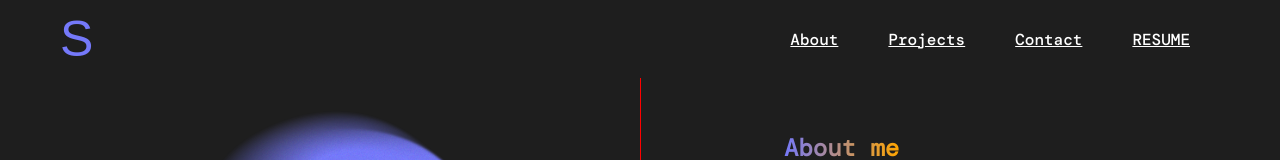
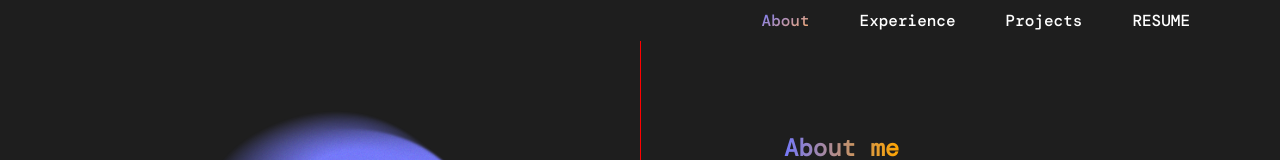
Before and after one commit to skchuong100/my-portfolio, a React (Create React App) app: page / in a window 1280 px wide. Shown: the top 160 px of the page. Built offline with nearby package versions, Linux system fonts and the light colour scheme; a web font is replaced by a local one.

Commit message:
Updates to navbar

```diff
--- a/src/components/FirstSection.css
+++ b/src/components/FirstSection.css
@@ -38,7 +38,7 @@
 }
 
 /* right-half on mobile: natural flow */
-.right-half {
+.right-half.scroll-column {
   display: block;
   width: 100%;
 }
@@ -201,11 +201,16 @@
   border-radius: 999px;
   color: var(--color-text);
 }
-.tag.kotlin {
+.tag.a {
   background: linear-gradient(135deg, #FBAE6A, #FFAB66);
 }
-.tag.maps-api {
+.tag.b {
   background: linear-gradient(135deg, #7579FA, #A68BFF);
+}
+
+.tag.c {
+  background: linear-gradient(135deg, #FBAE6A, #FFAB66);
+
 }
 
 /* ——— Desktop enhancements (≥768px) ——— */
@@ -252,7 +257,7 @@
   }
 
   /* scrollable right-half */
-  .right-half {
+  .right-half.scroll-column {
     display: flex;
     flex-direction: column;
     align-items: flex-start;
@@ -263,8 +268,11 @@
     -webkit-overflow-scrolling: touch;
     scroll-behavior: smooth;
     scrollbar-width: none;
+    position: relative;
+
+
   }
-  .right-half::-webkit-scrollbar {
+  .right-half.scroll-column::-webkit-scrollbar {
     display: none;
   }
 
@@ -276,11 +284,30 @@
     max-width: 400px;
   }
 
+
   .projects-section{
-    padding-bottom: 5rem;
+    padding-bottom: 10rem;
   }
 
   .social-row {
     display: none;
   }
+
+  .scroll-column {
+  height: calc(100vh - 60px); /* adjust if your navbar is taller/shorter */
+  overflow-y: auto;
+  scroll-behavior: smooth;
+  overflow-y: auto;
+  height: calc(100vh - 60px);
+  scroll-behavior: smooth;
+
+  /* hide scrollbar */
+  -ms-overflow-style: none;  /* IE and Edge */
+  scrollbar-width: none;     /* Firefox */
 }
+
+.scroll-column::-webkit-scrollbar {
+  display: none;             /* Chrome, Safari and Opera */
+}
+
+}
--- a/src/components/FirstSection.js
+++ b/src/components/FirstSection.js
@@ -51,7 +51,7 @@ export default function FirstSection() {
 
       </div>
 
-      <div className="right-half">
+      <div className="right-half scroll-column">
         <div id="about-me" className="about-me-section">
           <h2 className="section-title">About me</h2>
           <div className="about-me-content">
@@ -88,11 +88,24 @@ export default function FirstSection() {
               a map of places and events to meet at. Our motto is “We INTERmediate the MEET”.
             </p>
             <div className="project-tags">
-              <span className="tag kotlin">Kotlin</span>
-              <span className="tag maps-api">Google Maps API</span>
+              <span className="tag a">Kotlin</span>
+              <span className="tag b">Google Maps API</span>
+              <span className="tag c">Firebase</span>
+            </div>
+          </div>
+          <div className="project-card">
+            <h3 className="project-name">Food Decider</h3>
+            <p className="project-description">
+              Programmed a GUI that displays restaurants and their details based on user preferences.
+              Utilized Google Maps API to gather information about the restaurant
+            </p>
+            <div className="project-tags">
+              <span className="tag a">Python</span>
+              <span className="tag b">Google Maps API</span>
             </div>
           </div>
           </div>
+
       </div>
     </section>
   );
--- a/src/components/Navbar.css
+++ b/src/components/Navbar.css
@@ -62,6 +62,7 @@ body::-webkit-scrollbar {
 }
 
 .navbar-right a {
+  text-decoration: none;
   background: none;
   -webkit-text-fill-color: white;  /* default text color */
 }
--- a/src/components/Navbar.js
+++ b/src/components/Navbar.js
@@ -1,89 +1,78 @@
-
+// Navbar.js
 import React, { useState, useEffect } from 'react';
 import './Navbar.css';
 import ResumePDF from '../assets/Spencer Chuong\'s Resume.pdf';
 
-const Navbar = () => {
-  const [activeSection, setActiveSection] = useState(null);
+export default function Navbar() {
+  const [activeSection, setActiveSection] = useState('about-me');
 
-  // onClick still scrolls the mini‐page
-const handleMiniPageScroll = (e, targetId) => {
+  const scrollToSection = (e, id) => {
     e.preventDefault();
     const container = document.querySelector('.scroll-column');
-  const target    = document.getElementById(targetId);
+    const target    = document.getElementById(id);
     if (container && target) {
-    const offset = target.offsetTop - container.offsetTop;
-    container.scrollTo({ top: offset, behavior: 'smooth' });
-    setActiveSection(targetId);    // ← highlight right away
+      const y = target.offsetTop - container.offsetTop;
+      container.scrollTo({ top: y, behavior: 'smooth' });
+      // we can still optimistically set here, but observer will correct if needed
+      setActiveSection(id);
     }
   };
 
-
-  // watch the scroll‐column’s scroll position
   useEffect(() => {
   const container = document.querySelector('.scroll-column');
   if (!container) return;
 
+  const sectionIds = ['about-me','experience','projects'];
+
   const onScroll = () => {
     const scrollTop = container.scrollTop;
-    const mid      = container.clientHeight / 2;
-    const aboutOff   = document.getElementById('about-me').offsetTop;
-    const projectsOff = document.getElementById('test2').offsetTop;
-    const contactOff  = document.getElementById('test3').offsetTop;
+    let current = sectionIds[0];        // default to first
 
-    if (scrollTop + mid >= contactOff) {
-      setActiveSection('test3');
-    } else if (scrollTop + mid >= projectsOff) {
-      setActiveSection('test2');
-    } else {
-      setActiveSection('about-me');
+    sectionIds.forEach(id => {
+      const el = document.getElementById(id);
+      // if this section's top is at or above the scroll position + 10px,
+      // treat it as having “arrived”
+      if (el && el.offsetTop <= scrollTop + 10) {
+        current = id;
       }
+    });
+
+    setActiveSection(current);
   };
 
+  // listen and initialize
   container.addEventListener('scroll', onScroll);
-  onScroll(); // initialize
+  onScroll();
+
   return () => container.removeEventListener('scroll', onScroll);
 }, []);
 
-
   return (
     <nav className="navbar">
-      <div className="navbar-left">
-        <a href="#section-one" className="logo">S</a>
-      </div>
+      <div className="navbar-left"></div>
       <div className="navbar-right">
         <a
-          href="#section-two"
-          className={activeSection === 'about-me' ? 'active' : ''}
-          onClick={e => handleMiniPageScroll(e, 'about-me')}
-        >
-          About
-        </a>
+          href="#about-me"
+          onClick={e => scrollToSection(e,'about-me')}
+          className={activeSection==='about-me' ? 'active' : ''}
+        >About</a>
         <a
-          href="#section-three"
-          className={activeSection === 'test2' ? 'active' : ''}
-          onClick={e => handleMiniPageScroll(e, 'test2')}
-        >
-          Projects
-        </a>
+          href="#experience"
+          onClick={e => scrollToSection(e,'experience')}
+          className={activeSection==='experience' ? 'active' : ''}
+        >Experience</a>
         <a
-          href="#section-four"
-          className={activeSection === 'test3' ? 'active' : ''}
-          onClick={e => handleMiniPageScroll(e, 'test3')}
-        >
-          Contact
-        </a>
+          href="#projects"
+          onClick={e => scrollToSection(e,'projects')}
+          className={activeSection==='projects' ? 'active' : ''}
+        >Projects</a>
         <a
           href={ResumePDF}
           target="_blank"
           rel="noopener noreferrer"
           className="resume-link"
-        >
-          RESUME
-        </a>
+        >RESUME</a>
       </div>
     </nav>
   );
-};
-
-export default Navbar;
+}
```
Lines whose indentation alone changed are shown as unchanged.
